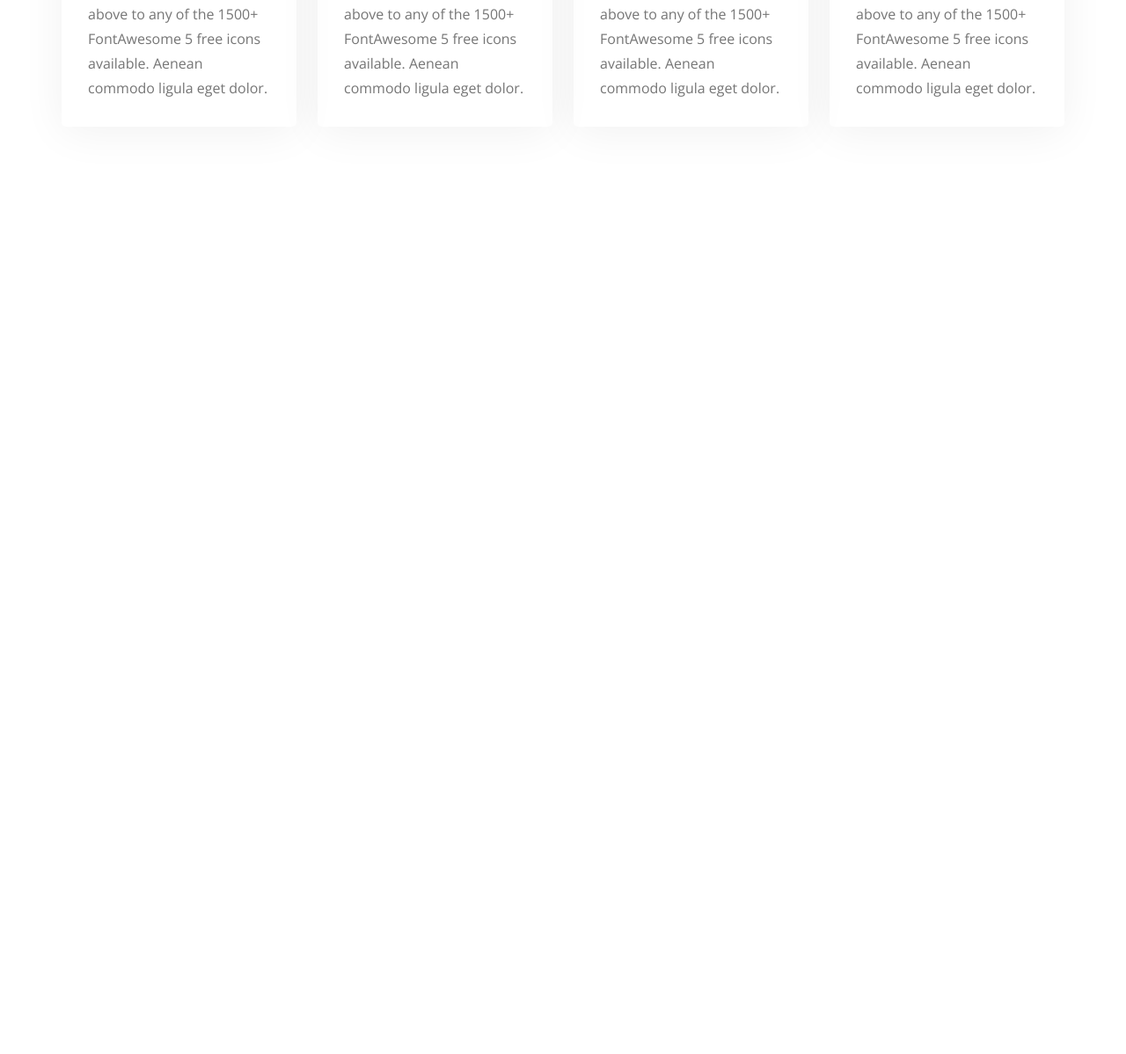
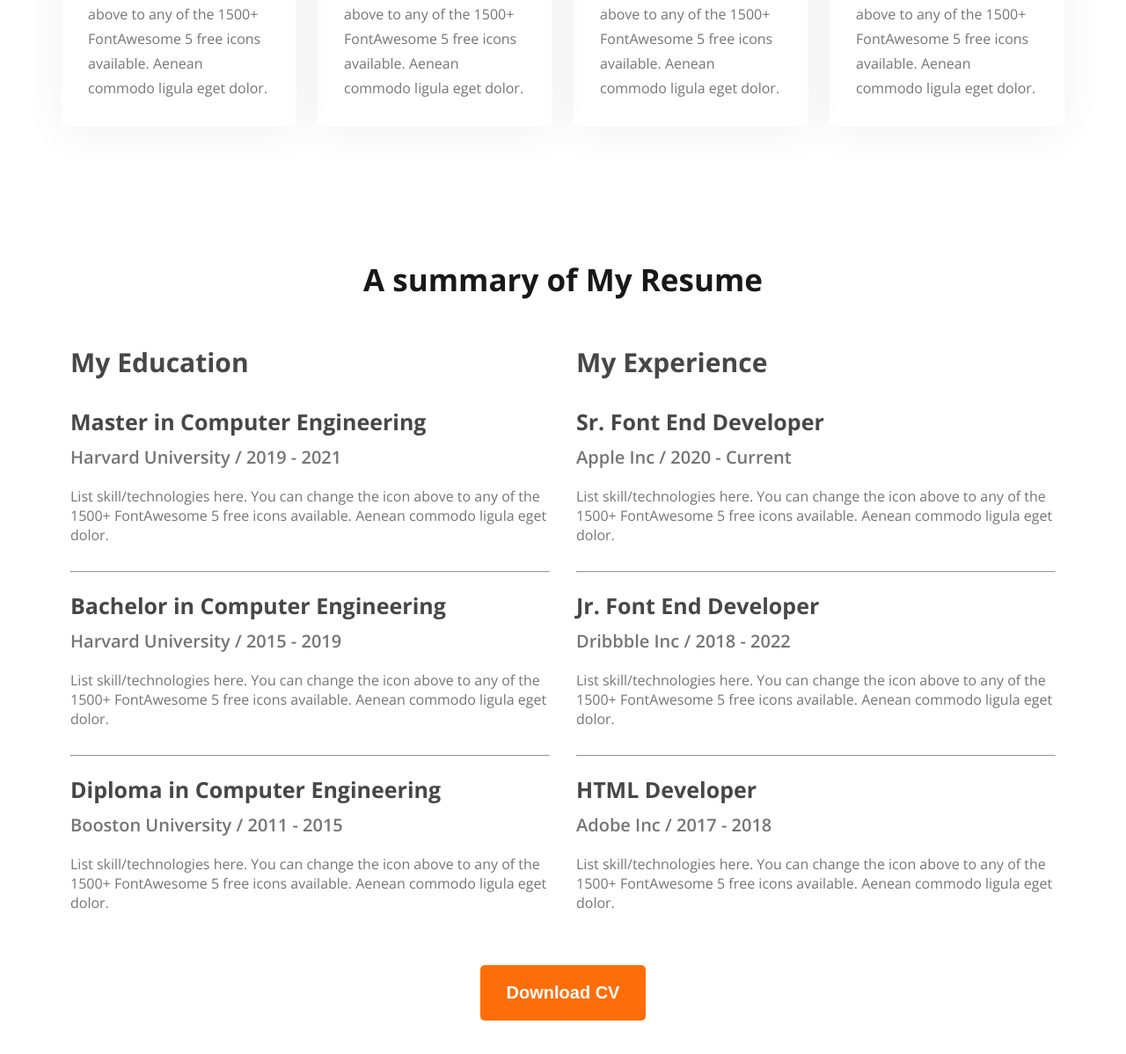
Before and after one commit to abdur-razzak02/Basic-Portfolio, a plain HTML site: page index.html in a window 1280 px wide. Shown: the part 2069-3267 px from the top of the page at 88% size. Before the commit the page ends 2363 px from the top, so only its background shows below. Drawn offline with nearby package versions, Linux system fonts and the light colour scheme.

Commit message:
resume section added

```diff
--- a/css/style.css
+++ b/css/style.css
@@ -29,6 +29,9 @@ main{
   font-size: 18px;
   font-weight: 400;
   line-height: 30px;
+}
+hr{
+  margin-bottom: 20px;
 }
 
 /* header section */
@@ -193,3 +196,48 @@ font-weight: 700;
   font-weight: 400;
   line-height: 28px;
   }
+
+
+  /* summary of resume section */
+
+  #resume{
+    width: 1120px;
+    margin: 0 auto;
+    margin-bottom: 150px;
+  }
+  #resume h1{
+    text-align: center;
+    margin-bottom: 50px;
+  }
+  .resume-content{
+    display: flex;
+    gap: 30px;
+  }
+  .resume-education h2, .resume-experience h2{
+    font-size: 30px;
+    font-weight: 700;
+    margin-bottom: 30px;
+    color: rgb(71, 71, 71);
+  }
+  .resume-education h3, .resume-experience h3{
+    font-size: 25px;
+    font-weight: 700;
+    margin-bottom: 10px;
+    color: rgb(71, 71, 71);
+  }
+  .resume-education h4, .resume-experience h4{
+    font-size: 20px;
+    font-weight: 600;
+    margin-bottom: 20px;
+    color: rgb(117, 117, 117);
+  }
+  .resume-education p, .resume-experience p{
+    font-size: 16px;
+    font-weight: 400;
+    margin-bottom: 30px;
+    color: rgb(117, 117, 117);
+  }
+  .cv-button{
+    text-align: center;
+    margin-top: 30px;
+  }
--- a/index.html
+++ b/index.html
@@ -105,12 +105,75 @@
               <p>List skill/technologies here. You can change the icon above to any of the 1500+ FontAwesome 5 free icons available. Aenean commodo ligula eget dolor.</p>
             </div>
           </div>
-
-
         </div>
       </section>
+
+      <section id="resume">
+          <h1 class="section-title">A summary of My Resume </h1>
+
+          <div class="resume-content">
+            <div class="resume-education">
+              <div class="masters-cse">
+                <h2>My Education</h2>
+                <h3>Master in Computer Engineering</h3>
+                <h4>Harvard University / 2019 - 2021</h4>
+                <p>List skill/technologies here. You can change the icon above
+                  to any of the 1500+ FontAwesome 5 free icons available. Aenean commodo ligula eget dolor.</p>
+              <hr>
+                </div>
+
+                <div class="bachelor-cse">
+                  <h3>Bachelor in Computer Engineering</h3>
+                  <h4>Harvard University / 2015 - 2019</h4>
+                  <p>List skill/technologies here. You can change the icon above
+                    to any of the 1500+ FontAwesome 5 free icons available. Aenean commodo ligula eget dolor.</p>
+                <hr>
+                  </div>
+
+                  <div class="diploma-cse">
+                    <h3>Diploma in Computer Engineering</h3>
+                    <h4>Booston University / 2011 - 2015</h4>
+                    <p>List skill/technologies here. You can change the icon above
+                      to any of the 1500+ FontAwesome 5 free icons available. Aenean commodo ligula eget dolor.</p>
+                    </div>
+            </div>
+
+            <div class="resume-experience">
+                <div class="experience-sr">
+                  <h2>My Experience</h2>
+                  <h3>Sr. Font End Developer</h3>
+                  <h4>Apple Inc / 2020 - Current</h4>
+                  <p>List skill/technologies here. You can change the icon above
+                    to any of the 1500+ FontAwesome 5 free icons available. Aenean commodo ligula eget dolor.</p>
+                <hr>
+                  </div>
+
+                  <div class="experience-jr">
+                    <h3>Jr. Font End Developer</h3>
+                    <h4>Dribbble Inc / 2018 - 2022</h4>
+                    <p>List skill/technologies here. You can change the icon above
+                      to any of the 1500+ FontAwesome 5 free icons available. Aenean commodo ligula eget dolor.</p>
+                  <hr>
+                    </div>
+
+                    <div class="html-developer">
+                      <h3>HTML Developer</h3>
+                      <h4>Adobe Inc / 2017 - 2018</h4>
+                      <p>List skill/technologies here. You can change the icon above
+                        to any of the 1500+ FontAwesome 5 free icons available. Aenean commodo ligula eget dolor.</p>
+                      </div>
+              </div>
+          </div>
+
+          <div class="cv-button">
+            <button class="btn-primary resume-btn">Download CV</button>
+          </div>
+
+        </section>
     </main>
 
-    <footer></footer>
+    <footer>
+
+    </footer>
   </body>
 </html>
```
